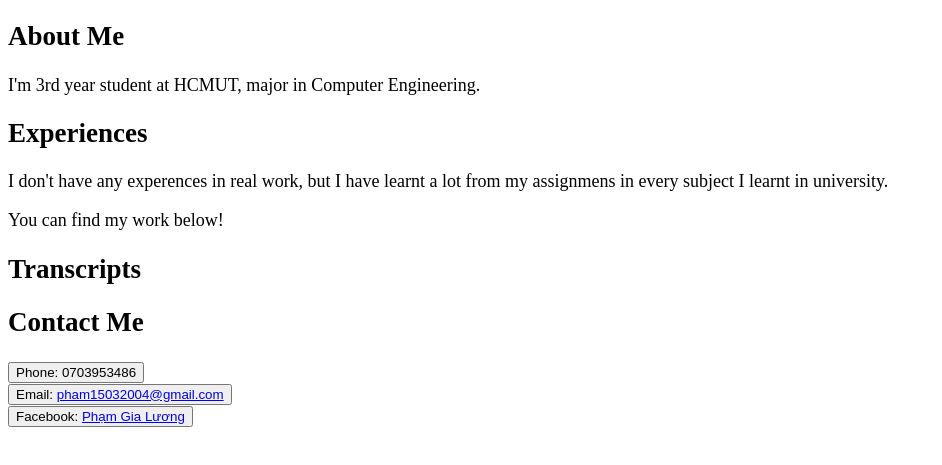
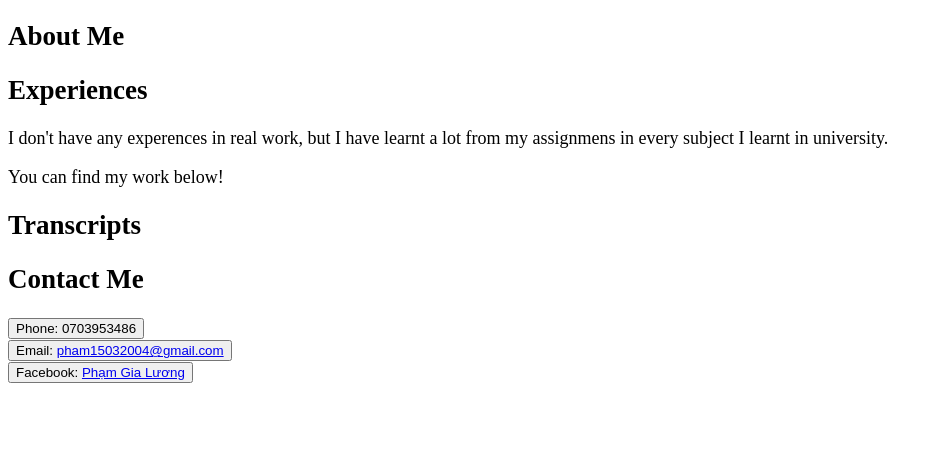
Before and after one commit to PhamGiaLuong/PGLWebpage, a plain HTML site: page index.html in a window 1280 px wide. Shown: the part 69-534 px from the top of the page, without its empty margins (0-942 px from the left). Drawn offline with Linux system fonts and the light colour scheme.

Commit message:
Update index.html in Experiences branch

```diff
--- a/index.html
+++ b/index.html
@@ -11,7 +11,6 @@
         <h1>PHAM GIA LUONG</h1>
 
         <h2>About Me</h2>
-        <p>I'm 3rd year student at HCMUT, major in Computer Engineering.</p>
 
         <h2>Experiences</h2>
         <p>I don't have any experences in real work, but I have learnt a lot from my assignmens in every subject I learnt in university.</p>
```
